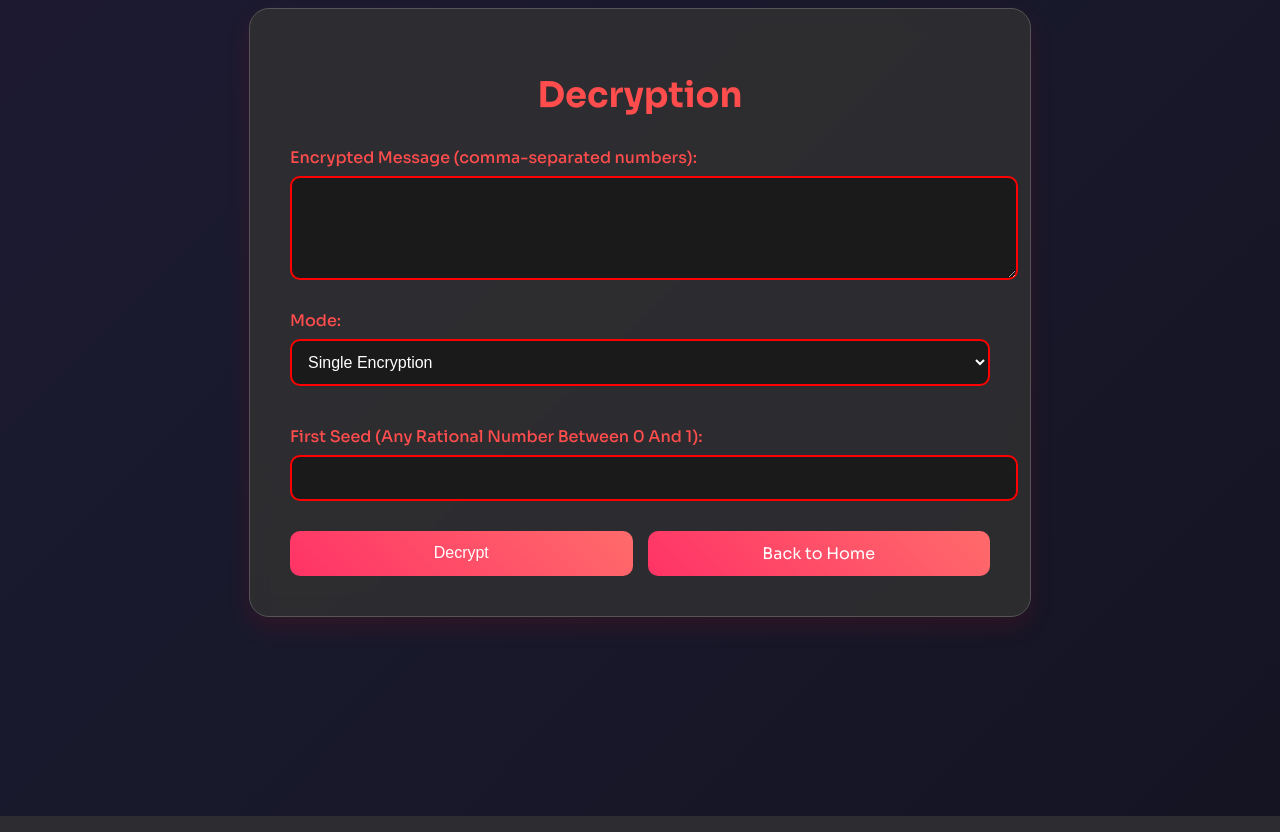
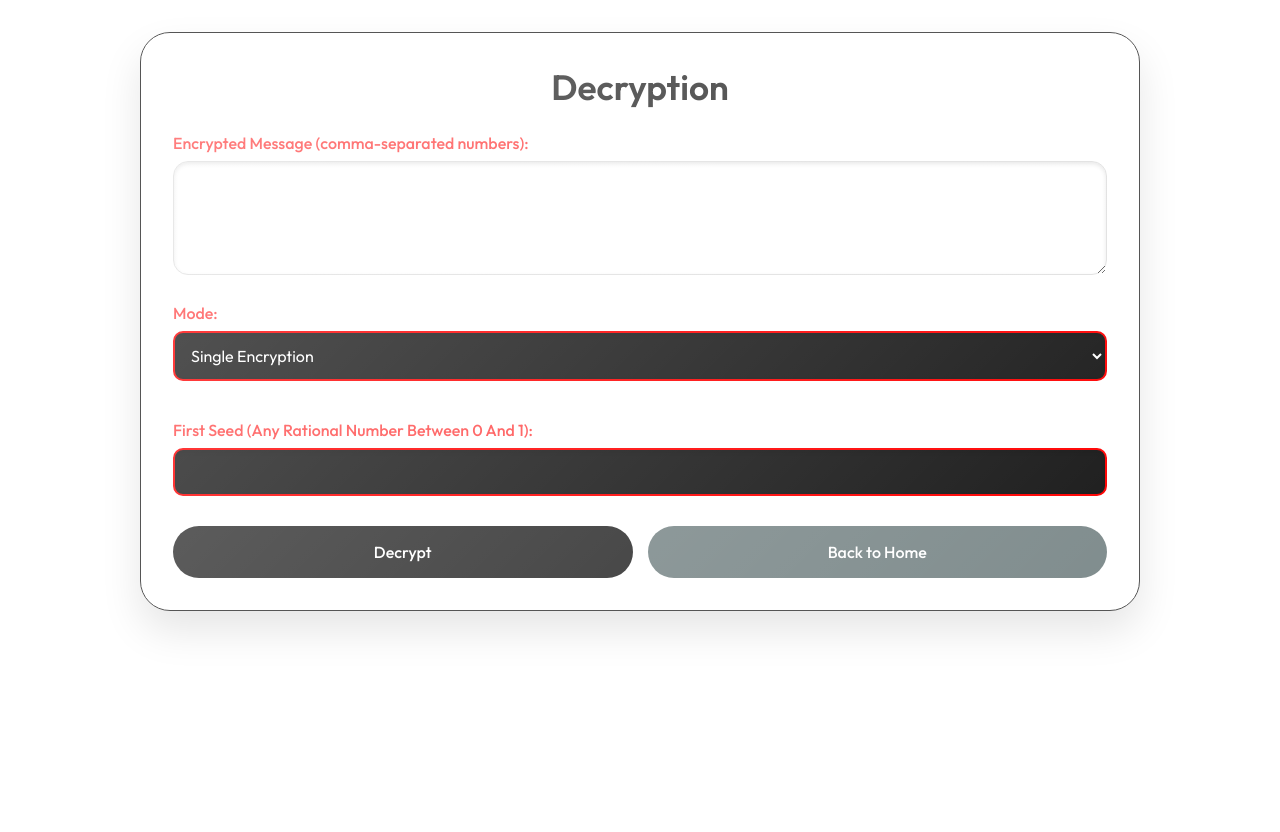
Before and after one commit to RiderSupreme/ChaosCrypt, a Flask app: page /decrypt in a window 1280 px wide. Run offline with Flask 3, Linux system fonts and the light colour scheme.

Commit message:
Assistant checkpoint: Update website design to modern minimalist style
Assistant generated file changes:
- static/styles.css: Update base styles with modern minimalist design

---

User prompt:

Change the style of the webpage to something like this, of ALL pages, including the Home landing page.

Replit-Commit-Author: Assistant
Replit-Commit-Session-Id: 39b33084-42dc-433a-a68d-2c0bad8ee754

```diff
--- a/static/styles.css
+++ b/static/styles.css
@@ -1,13 +1,136 @@
 
-@keyframes gradient {
-    0% { background-position: 0% 50%; }
-    50% { background-position: 100% 50%; }
-    100% { background-position: 0% 50%; }
+@import url('https://fonts.googleapis.com/css2?family=Outfit:wght@300;400;500;600&display=swap');
+
+:root {
+  --primary: #ffffff;
+  --accent: #e0e0e0;
+  --text: #333333;
+  --shadow: rgba(0, 0, 0, 0.1);
 }
 
-.animated-bg {
-    background: linear-gradient(-45deg, #0f0f1a, #1a1a2e, #2a1a3a, #1a2a3e);
-    background-size: 400% 400%;
-    animation: gradient 15s ease infinite;
-    min-height: 100vh;
+* {
+  margin: 0;
+  padding: 0;
+  box-sizing: border-box;
+  font-family: 'Outfit', sans-serif;
 }
+
+body {
+  background: var(--primary);
+  color: var(--text);
+  min-height: 100vh;
+}
+
+.container {
+  background: var(--primary);
+  border-radius: 30px;
+  padding: 2rem;
+  margin: 2rem auto;
+  max-width: 1000px;
+  box-shadow: 0 20px 40px var(--shadow);
+  position: relative;
+  overflow: hidden;
+}
+
+.container::before {
+  content: '';
+  position: absolute;
+  top: 0;
+  left: 0;
+  width: 100%;
+  height: 100%;
+  background: linear-gradient(135deg, rgba(255,255,255,0.3) 0%, rgba(255,255,255,0) 100%);
+  z-index: 0;
+}
+
+input, textarea, select {
+  background: var(--primary);
+  border: 1px solid var(--accent);
+  border-radius: 15px;
+  padding: 1rem;
+  width: 100%;
+  color: var(--text);
+  font-size: 1rem;
+  transition: all 0.3s ease;
+  box-shadow: inset 0 2px 4px var(--shadow);
+}
+
+input:focus, textarea:focus, select:focus {
+  outline: none;
+  border-color: var(--text);
+  box-shadow: 0 0 0 2px var(--shadow);
+}
+
+.button {
+  background: var(--text);
+  color: var(--primary);
+  padding: 1rem 2rem;
+  border-radius: 30px;
+  border: none;
+  font-weight: 500;
+  cursor: pointer;
+  transition: all 0.3s ease;
+  text-decoration: none;
+  display: inline-block;
+}
+
+.button:hover {
+  transform: translateY(-2px);
+  box-shadow: 0 10px 20px var(--shadow);
+}
+
+.nav {
+  background: rgba(255, 255, 255, 0.8);
+  backdrop-filter: blur(10px);
+  padding: 1rem 2rem;
+  border-bottom: 1px solid var(--accent);
+  position: fixed;
+  width: 100%;
+  top: 0;
+  z-index: 1000;
+}
+
+.hero {
+  min-height: 90vh;
+  display: flex;
+  align-items: center;
+  justify-content: center;
+  text-align: center;
+  padding: 4rem 2rem;
+  background: linear-gradient(135deg, var(--primary) 0%, var(--accent) 100%);
+  position: relative;
+  overflow: hidden;
+}
+
+.hero::after {
+  content: '';
+  position: absolute;
+  top: 0;
+  left: 0;
+  width: 100%;
+  height: 100%;
+  background: repeating-linear-gradient(
+    45deg,
+    rgba(255,255,255,0.1) 0px,
+    rgba(255,255,255,0.1) 10px,
+    rgba(255,255,255,0.2) 10px,
+    rgba(255,255,255,0.2) 20px
+  );
+}
+
+h1, h2, h3 {
+  color: var(--text);
+  margin-bottom: 1.5rem;
+  font-weight: 600;
+}
+
+.result {
+  background: var(--accent);
+  border-radius: 15px;
+  padding: 1.5rem;
+  margin-top: 2rem;
+}
+
+.form-group {
+  margin-bottom: 1.5rem;
+}
```
